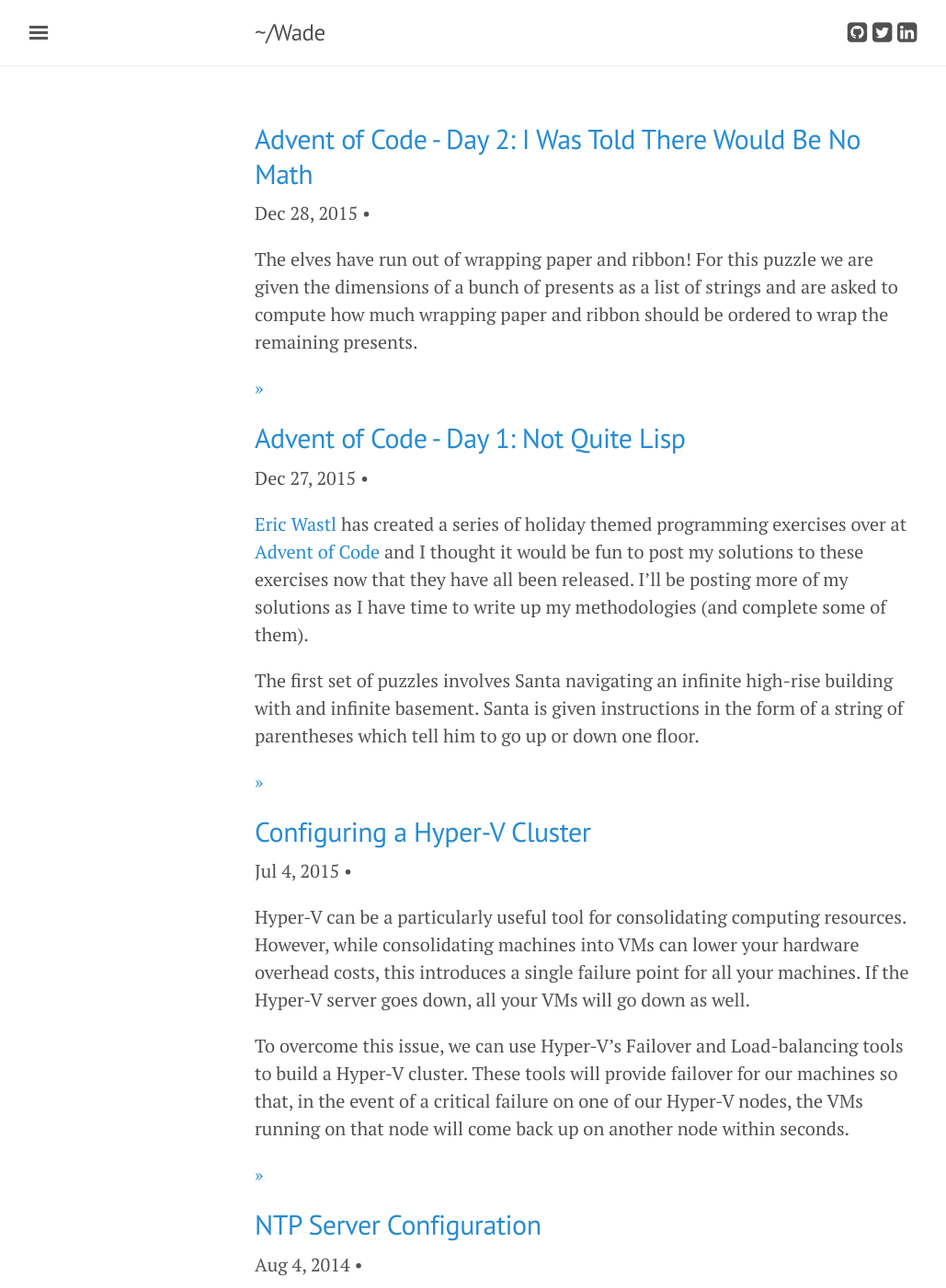
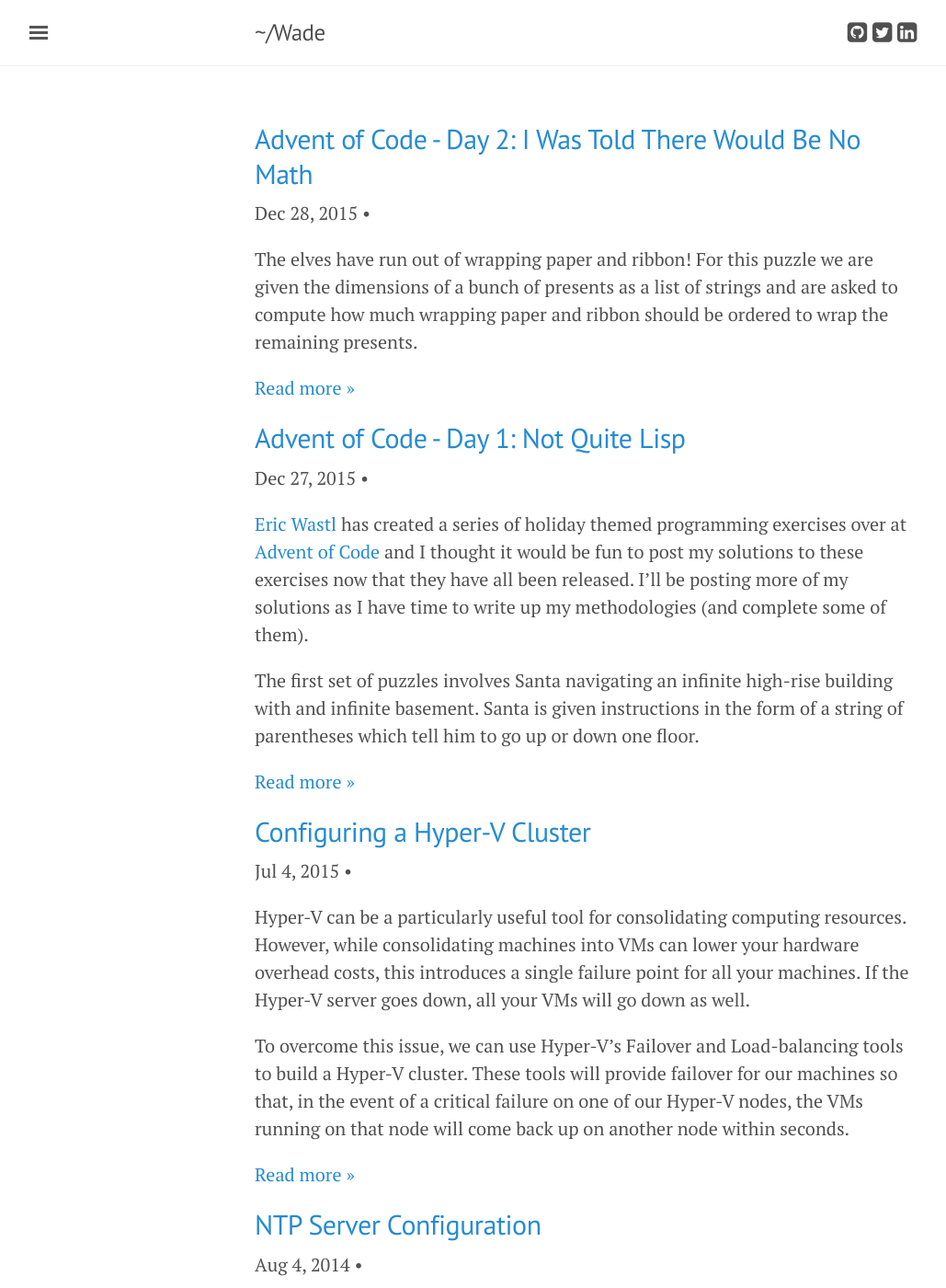
Before and after one commit to keawade/keawade.github.io, a Jekyll site: the page built from index.html, in a window 1280 px wide and 1400 px high. Shown: the whole window at 92% size, without its empty margins (3-1032 px from the left). Built offline with Jekyll 4.4.1, drawn with Linux system fonts in a browser that asks for light colours; nearby versions of some CDN libraries; the list of posts is cut into pages by our own code.

Commit message:
Fixed read more formatting

```diff
--- a/_config.yml
+++ b/_config.yml
@@ -24,6 +24,7 @@ links:
   linkedin:           "https://www.linkedin.com/in/keawade"
 
 excerpt_separator:    <!--more-->
+more:                 'Read more '
 kramdown:
   input:              GFM
 highlighter:          pygments
```
